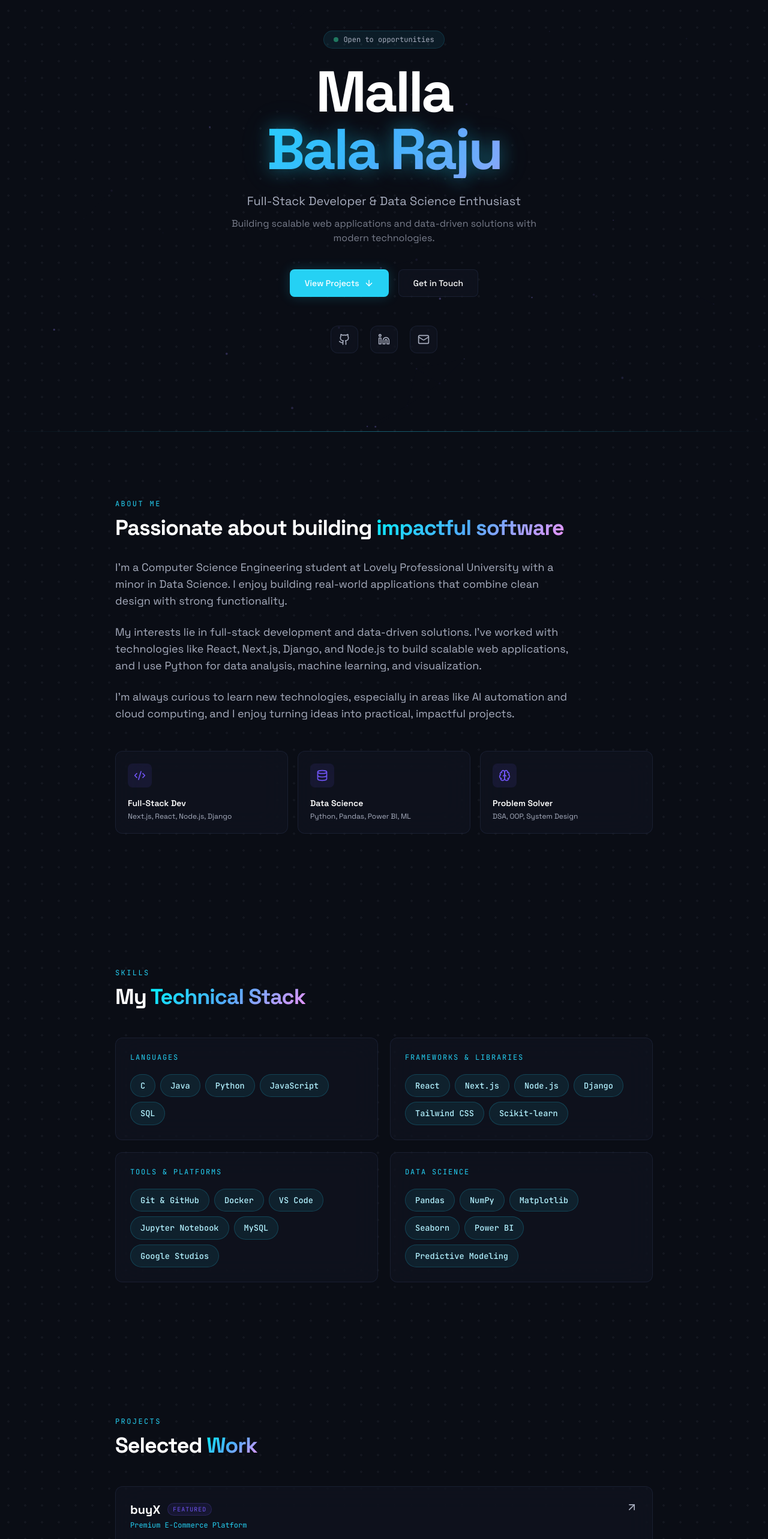
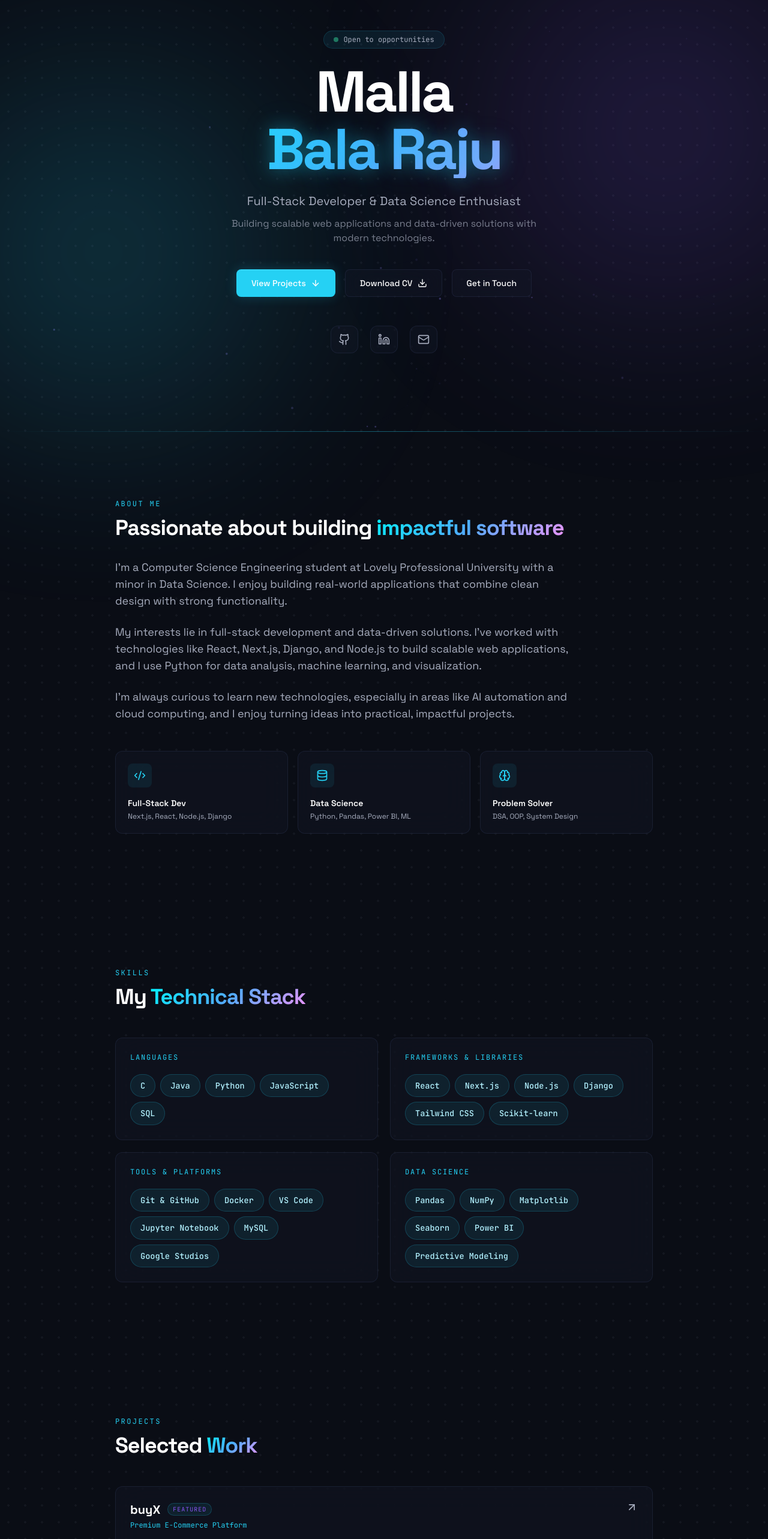
Before and after one commit to MallaBalaRaju/my-portfolio, a React (Vite) app: page / in a window 1280 px wide. Shown: the part 80-2646 px from the top of the page at 60% size. Built offline with nearby package versions, Linux system fonts and the light colour scheme.

Commit message:
Refactor: Unified color system, fixed missing CSS variables, and removed redundant background orbs for a cleaner, premium UI

```diff
--- a/src/components/AboutSection.jsx
+++ b/src/components/AboutSection.jsx
@@ -63,7 +63,7 @@ export default function AboutSection() {
               >
                 {/* Icon badge */}
                 <div className="p-2.5 rounded-lg w-fit mb-4"
-                     style={{ background: 'hsla(250,90%,65%,0.1)', color: 'hsl(250 90% 65%)' }}>
+                     style={{ background: 'var(--chip-bg)', color: 'var(--p1)' }}>
                   <Icon className="w-5 h-5" />
                 </div>
                 <h3 className="text-sm font-semibold text-white mb-1">{item.label}</h3>
--- a/src/components/ContactSection.jsx
+++ b/src/components/ContactSection.jsx
@@ -72,7 +72,7 @@ export default function ContactSection() {
               {/* Icon */}
               <div
                 className="p-2.5 rounded-lg flex-shrink-0"
-                style={{ background: 'hsla(250,90%,65%,0.1)', color: 'hsl(250 90% 65%)' }}
+                style={{ background: 'var(--chip-bg)', color: 'var(--p1)' }}
               >
                 <link.icon className="w-5 h-5" />
               </div>
--- a/src/components/EducationSection.jsx
+++ b/src/components/EducationSection.jsx
@@ -37,7 +37,7 @@ export default function EducationSection() {
                 {/* Icon */}
                 <div
                   className="p-2.5 rounded-lg mt-0.5 flex-shrink-0"
-                  style={{ background: 'hsla(250,90%,65%,0.1)', color: 'hsl(250 90% 65%)' }}
+                  style={{ background: 'var(--chip-bg)', color: 'var(--p1)' }}
                 >
                   <GraduationCap className="w-5 h-5" />
                 </div>
@@ -67,7 +67,7 @@ export default function EducationSection() {
 
                   {/* Grade + highlight chips */}
                   <div className="flex items-center gap-3 mt-3 flex-wrap">
-                    <span className="skill-chip text-xs" style={{ color: 'hsl(250 90% 65%)' }}>
+                    <span className="skill-chip text-xs" style={{ color: 'var(--p1)' }}>
                       {edu.grade}
                     </span>
                     {edu.highlight && (
--- a/src/components/ExperienceSection.jsx
+++ b/src/components/ExperienceSection.jsx
@@ -53,7 +53,7 @@ export default function ExperienceSection() {
                       <div className="flex items-center gap-2">
                         <Icon
                           className="w-4 h-4 flex-shrink-0"
-                          style={{ color: 'hsl(250 90% 65%)' }}
+                          style={{ color: 'var(--p1)' }}
                         />
                         <h3 className="text-sm font-semibold text-white">{item.title}</h3>
                       </div>
@@ -61,7 +61,7 @@ export default function ExperienceSection() {
                         {item.date}
                       </span>
                     </div>
-                    <p className="text-xs font-mono mb-2" style={{ color: 'hsla(250,90%,65%,0.7)' }}>
+                    <p className="text-xs font-mono mb-2" style={{ color: 'var(--p1)' }}>
                       {item.org}
                     </p>
                     <p className="text-sm text-muted-fg leading-relaxed">{item.desc}</p>
--- a/src/components/HeroSection.jsx
+++ b/src/components/HeroSection.jsx
@@ -25,16 +25,6 @@ export default function HeroSection() {
       id="hero"
       className="min-h-screen flex items-center justify-center relative px-4 overflow-hidden"
     >
-      {/* Floating gradient orbs */}
-      <div
-        className="floating-orb top-1/4 -left-40"
-        style={{ background: 'var(--p1)' }}
-      />
-      <div
-        className="floating-orb bottom-1/4 -right-40"
-        style={{ background: 'var(--p2)' }}
-      />
-
       <motion.div
         className="container max-w-4xl mx-auto text-center relative z-10"
         variants={container}
@@ -100,7 +90,18 @@ export default function HeroSection() {
             <ArrowDown className="w-4 h-4" />
           </a>
 
-
+          {/* Download CV */}
+          <a
+            href={socials.resume}
+            download
+            className="inline-flex items-center gap-2 px-6 py-3 rounded-lg
+                       glass text-white font-medium text-sm
+                       hover:border-primary/30 active:scale-95
+                       transition-all duration-200"
+          >
+            Download CV
+            <Download className="w-4 h-4" />
+          </a>
 
           {/* Get in Touch */}
           <a
--- a/src/components/ProjectsSection.jsx
+++ b/src/components/ProjectsSection.jsx
@@ -24,9 +24,9 @@ function ProjectCard({ project, onClick, index }) {
                 className="text-[10px] font-mono uppercase tracking-widest px-2 py-0.5
                            rounded-full border"
                 style={{
-                  background:   'hsla(250,90%,65%,0.1)',
-                  color:        'hsl(250 90% 65%)',
-                  borderColor:  'hsla(250,90%,65%,0.2)',
+                  background:   'var(--chip-bg)',
+                  color:        'var(--p2)',
+                  borderColor:  'var(--chip-border)',
                 }}
               >
                 Featured
@@ -116,7 +116,7 @@ function ProjectModal({ project, onClose }) {
             <li key={i} className="text-sm text-muted-fg flex items-start gap-2">
               <span
                 className="w-1.5 h-1.5 rounded-full mt-2 flex-shrink-0"
-                style={{ background: 'hsl(250 90% 65%)' }}
+                style={{ background: 'var(--p1)' }}
               />
               {d}
             </li>
--- a/src/data/portfolio.js
+++ b/src/data/portfolio.js
@@ -19,7 +19,7 @@ export const socials = {
   linkedin: 'https://www.linkedin.com/in/malla-balaraju/',
   email:    'mailto:mallabalaraju7@gmail.com',
   phone:    'tel:+919989273051',
-  resume:   '/Malla_Bala_Raju_Resume.pdf',
+  resume:   'Malla_Bala_Raju_Resume.pdf',
 }
 
 export const about = {
--- a/src/index.css
+++ b/src/index.css
@@ -12,6 +12,9 @@
     --primary2-h: 260;
     --primary2-s: 90%;
     --primary2-l: 55%;
+
+    --p1: hsl(var(--primary-h) var(--primary-s) var(--primary-l));
+    --p2: hsl(var(--primary2-h) var(--primary2-s) var(--primary2-l));
 
     --bg-color: hsl(225 20% 96%);
     --text-main: hsl(225 30% 10%);
@@ -36,6 +39,9 @@
     --primary2-h: 260;
     --primary2-s: 90%;
     --primary2-l: 65%;
+
+    --p1: hsl(var(--primary-h) var(--primary-s) var(--primary-l));
+    --p2: hsl(var(--primary2-h) var(--primary2-s) var(--primary2-l));
 
     --bg-color: hsl(225 35% 6%);
     --text-main: hsl(210 100% 98%);
@@ -183,13 +189,13 @@
     height: 600px;
     border-radius: 50%;
     filter: blur(140px);
-    opacity: 0.08;
+    opacity: 0.12;
     pointer-events: none;
     z-index: 0;
   }
 
   .dark .floating-orb {
-    opacity: 0.1;
+    opacity: 0.18;
   }
 
   a, button, [role="button"] { cursor: pointer; }
```
Also changed, not shown: 1 other file (tests, documents, lock files or other folders).
